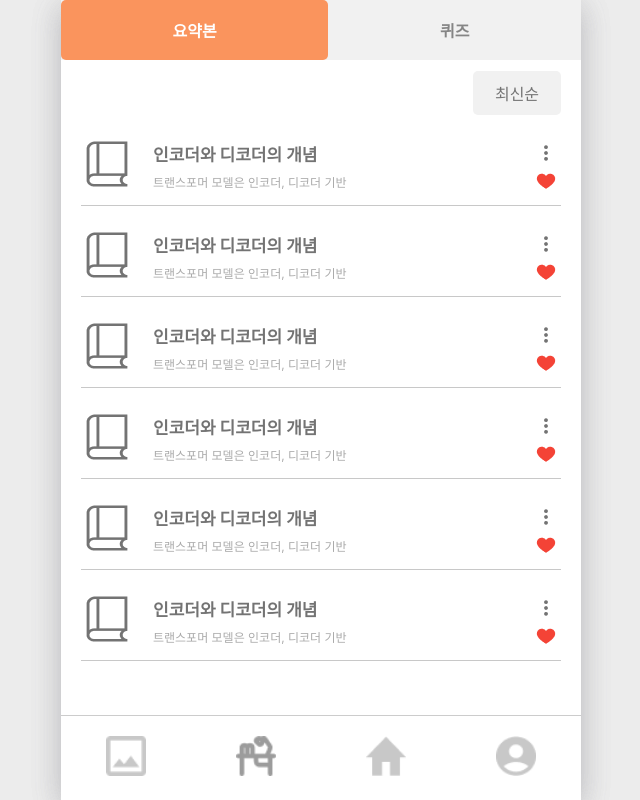
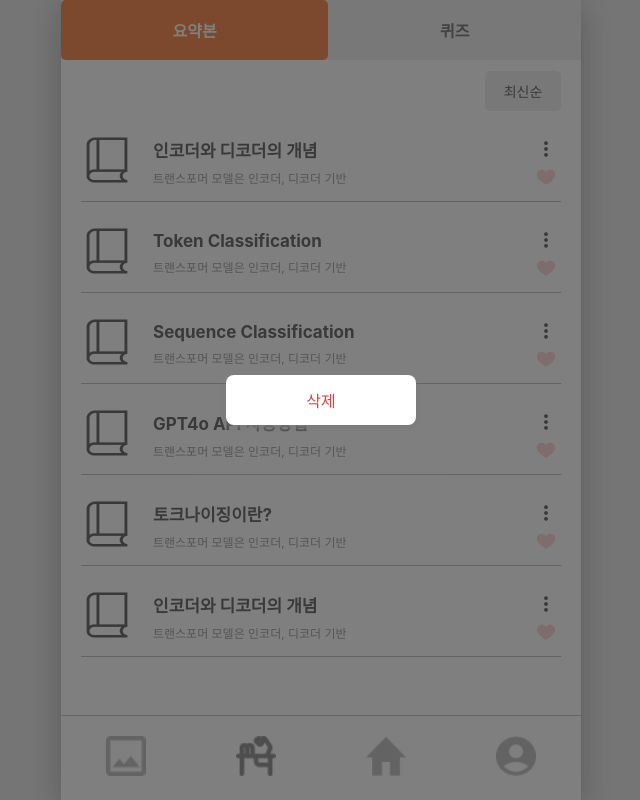
Before and after one commit to sswu-tutty/front-end, a React (Create React App) app: page /note in a window 1280 px wide. Both pictures are taken after a click on the picture 865 px from the left and 152 px from the top of the page. Shown: the whole page, without its empty margins (319-959 px from the left). Built offline with nearby package versions, Linux system fonts and the light colour scheme.

Commit message:
style:요약본페이지 ui 구현완료

```diff
--- /dev/null
+++ b/src/components/DeleteModal.js
@@ -0,0 +1,23 @@
+import "./styles/DeleteModal.css";
+
+const DeleteModal = ({ isModalOpen, onClose }) => {
+    const handleBackgroundClick = (e) => {
+        if (e.target === e.currentTarget) {
+            onClose();
+        }
+    };
+
+    return (
+        <>
+            {isModalOpen && (
+                <div className="modal" onClick={handleBackgroundClick}>
+                    <div className="modal_content">
+                        삭제
+                    </div>
+                </div>
+            )}
+        </>
+    );
+};
+
+export default DeleteModal;
--- a/src/components/Editing.js
+++ b/src/components/Editing.js
@@ -1,9 +1,38 @@
-const Editing = () => {
+import { useState } from "react";
+import "./styles/Editing.css";
+import Back from "../assets/back1.png";
+
+const Editing = ({ detail, setEditing }) => {
+    const [title, setTitle] = useState(detail.title || "");
+    const [content, setContent] = useState(detail.content || "");
+
     return (
-        <div>
-            편집중
+        <div className="Editing">
+            <div className="btn_section">
+                <div className="back_button" onClick={() => setEditing(false)}>
+                    <img src={Back} />
+                    <span>뒤로가기</span>
+                </div>
+                <div className="done_btn" onClick={() => setEditing(false)}>
+                    완료
+                </div>
+            </div>
+            <div className="input_section">
+                <input
+                    className="input_title"
+                    placeholder="제목"
+                    value={title}
+                    onChange={(e) => setTitle(e.target.value)}
+                />
+                <textarea
+                    className="input_content"
+                    placeholder="내용"
+                    value={content}
+                    onChange={(e) => setContent(e.target.value)}
+                />
+            </div>
         </div>
-    )
-}
+    );
+};
 
 export default Editing;
--- a/src/components/NoteItem.js
+++ b/src/components/NoteItem.js
@@ -5,13 +5,24 @@ import Like from "../assets/like.png";
 import UnLike from "../assets/unlike.png";
 import { useState } from "react";
 import { useNavigate } from "react-router-dom";
+import DeleteModal from "./DeleteModal";
 
-const NoteItem = ({id}) => {
-    const [like, setLike] = useState(true);
+const NoteItem = ({id, title, content}) => {
+    const [like, setLike] = useState(false);
+    const [isModalOpen, setIsModalOpen] = useState(false);
+
     const navigate = useNavigate();
 
     const goDetail = () => {
-        navigate(`summaryinquiry/${id}`);
+        navigate(`/summaryinquiry/${id}`);
+    }
+
+    const handleKebab = () => {
+        setIsModalOpen(true);
+    }
+
+    const onClose =() => {
+        setIsModalOpen(false)
     }
 
     return (
@@ -19,16 +30,17 @@ const NoteItem = ({id}) => {
             <img onClick={goDetail} className="book_section" src={BookImg} />
             <div onClick={goDetail} className="title_section">
                 <div className="main_title">
-                    인코더와 디코더의 개념
+                    {title}
                 </div>
                 <div className="sub_title">
-                    트랜스포머 모델은 인코더, 디코더 기반
+                    {content}
                 </div>
             </div>
             <div className="etc_section">
-                <img src={Kebab} />
-                <img onClick={() => setLike(!like)} src={ like ? Like : UnLike} />
+                <img className="on_heart" onClick={handleKebab} src={Kebab} />
+                <img className="on_kebab" onClick={() => setLike(!like)} src={ like ? Like : UnLike} />
             </div>
+            <DeleteModal isModalOpen={isModalOpen} onClose={onClose}/>
         </div>
     )
 }
--- a/src/components/Summary.js
+++ b/src/components/Summary.js
@@ -1,16 +1,13 @@
 import NoteItem from "./NoteItem";
 
-const Summary = () => {
+const Summary = ({ mockData }) => {
     return (
         <div>
-            <NoteItem />
-            <NoteItem />
-            <NoteItem />
-            <NoteItem />
-            <NoteItem />
-            <NoteItem />
+            {mockData.map((it) => ( // 중괄호로 감싸기
+                <NoteItem key={it.id} {...it} />
+            ))}
         </div>
-    )
+    );
 }
 
 export default Summary;
--- a/src/components/styles/Button.css
+++ b/src/components/styles/Button.css
@@ -7,14 +7,14 @@
 }
 
 .Button {
-    padding: 10px 20px;
+    padding: 10px 15px;
     color: #737373;
     border-radius: 5px;
     cursor: pointer;
     text-align: center;
-    font-size: 16px;
+    font-size: 14px;
     transition: background-color 0.3s;
-    width: 48px;
+    width: 46px;
     margin-right: 5px; /* 버튼 여백 추가 */
 }
 
--- /dev/null
+++ b/src/components/styles/DeleteModal.css
@@ -0,0 +1,26 @@
+.modal {
+    position: fixed;
+    top: 0;
+    left: 0;
+    width: 100%;
+    height: 100%;
+    display: flex;
+    justify-content: center;
+    align-items: center;
+    background-color: rgba(0, 0, 0, 0.5);
+    z-index: 1000;
+}
+
+.modal_content {
+    background: #FFFFFF;
+    padding: 20px;
+    border-radius: 8px;
+    box-shadow: 0 4px 8px #7B7B7B;
+    color: #CE4949;
+    width: 150px;
+    height: 10px;
+    display: flex;
+    justify-content: center;
+    align-items: center; /* Center text vertically */
+    text-align: center;
+}
--- /dev/null
+++ b/src/components/styles/Editing.css
@@ -0,0 +1,64 @@
+.Editing {
+    padding: 10px 20px;
+    display: flex;
+    flex-direction: column;
+    position: relative;
+}
+
+.btn_section {
+    margin-top: 5px;
+    display: flex;
+    justify-content: space-between;
+    align-items: center;
+    margin-bottom: 10px;
+}
+
+.back_button {
+
+    display: flex;
+    align-items: center;
+    gap: 8px;
+    cursor: pointer;
+}
+
+
+.back_button span {
+    color: #FA945D;
+    font-weight: bolder;
+    font-size: 17px;
+    gap: 8px;
+}
+
+.done_btn {
+    color: #FA945D;
+    font-weight: bold;
+    font-size: 17px;
+    cursor: pointer;
+}
+
+.input_section {
+    display: flex;
+    flex-direction: column;
+    gap: 10px;
+}
+
+.input_title {
+    width: 95%;
+    font-size: 19px;
+    margin: 25px 0px;
+    color: #535353;
+    font-weight: bold;
+    border: none;
+    outline: none;
+}
+
+.input_content {
+    margin-bottom: 10px;
+    height: 780px;
+    font-size: 14px;
+    color: #535353;
+    line-height: 1.7;
+    border: none;
+    outline: none;
+    overflow:auto;
+}
--- a/src/components/styles/NoteItem.css
+++ b/src/components/styles/NoteItem.css
@@ -41,3 +41,11 @@
 .book_img {
     margin-left: 5px;
 }
+
+.on_heart {
+    cursor: pointer;
+}
+
+.on_kebab {
+    cursor: pointer;
+}
--- a/src/components/styles/UnEditing.css
+++ b/src/components/styles/UnEditing.css
@@ -11,7 +11,7 @@
     color: #FA945D;
     font-weight: bolder;
     margin-top: 5px;
-    font-size: 15px;
+    font-size: 17px;
     gap: 8px;
     cursor: pointer;
 }
@@ -34,8 +34,8 @@
 
 .img_part {
     align-self: flex-end;
-    width: 45px;
-    height: 45px;
+    width: 42px;
+    height: 42px;
     margin-bottom: 10px;
     z-index: 10;
     cursor: pointer;
--- a/src/pages/Note.js
+++ b/src/pages/Note.js
@@ -4,6 +4,39 @@ import { useState } from "react";
 import Summary from "../components/Summary";
 import Quiz from "../components/Quiz";
 import Button from "../components/Button";
+
+const mockData =  [
+    {
+        id: 1,
+        title: "인코더와 디코더의 개념",
+        content: "트랜스포머 모델은 인코더, 디코더 기반"
+    },
+    {
+        id: 2,
+        title: "Token Classification",
+        content: "트랜스포머 모델은 인코더, 디코더 기반"
+    },
+    {
+        id: 3,
+        title: "Sequence Classification",
+        content: "트랜스포머 모델은 인코더, 디코더 기반"
+    },
+    {
+        id: 4,
+        title: "GPT4o API 사용방법",
+        content: "트랜스포머 모델은 인코더, 디코더 기반"
+    },
+    {
+        id: 5,
+        title: "토크나이징이란?",
+        content: "트랜스포머 모델은 인코더, 디코더 기반"
+    },
+    {
+        id: 6,
+        title: "인코더와 디코더의 개념",
+        content: "트랜스포머 모델은 인코더, 디코더 기반"
+    },
+]
 
 const Note = () => {
     const [activeTab, setActiveTab] = useState("summary");
@@ -12,7 +45,7 @@ const Note = () => {
         <div>
             <NoteMenu activeTab={activeTab} setActiveTab={setActiveTab} />
             <Button type={"off"} text={"최신순"}/>
-            {activeTab === "summary" ? <Summary /> : <Quiz />}
+            {activeTab === "summary" ? <Summary mockData={mockData}/> : <Quiz />}
 
         </div>
     );
--- a/src/pages/SummaryInquiry.js
+++ b/src/pages/SummaryInquiry.js
@@ -10,6 +10,7 @@ const SummaryInquiry = () => {
         title: "인코더와 디코더의 개념",
         content: "자연어 처리(NLP)에서 **인코더(Encoder)**와 **디코더(Decoder)**는 시퀀스 데이터를 처리하고 변환하는 중요한 역할을 하는 구조입니다. 주로 번역, 텍스트 생성 등의 작업에 많이 사용되며, Transformer와 같은 모델에서 핵심적으로 쓰입니다. 인코더는 입력 데이터를 받아 이를 벡터로 변환하는 역할을 합니다. 자연어 처리에서는 텍스트를 숫자 벡터로 바꿔야 계산이 가능하므로, 인코더는 이 과정에서 입력 문장의 모든 중요한 정보를 요약하여 고정된 크기의 벡터로 변환합니다. 이 벡터는 텍스트의 의미나 문맥을 담고 있어야 합니다. 디코더 디코더는 인코더가 만들어낸 벡터를 받아, 이를 출력 데이터로 변환하는 역할을 합니다. 번역의 경우, 인코더가 입력 문장을 벡터로 바꾼 후, 디코더는 이 벡터를 바탕으로 번역된 문장을 생성합니다. 디코더는 문장을 하나씩 생성하며, 이전에 생성된 단어와 인코더로부터 받은 정보를 바탕으로 다음 단어를 예측합니다."
     });
+
     const [editing, setEditing] = useState(false);
 
     console.log(id);
```
Also changed, not shown: src/components/UnEditing.js (line endings or trailing spaces).
